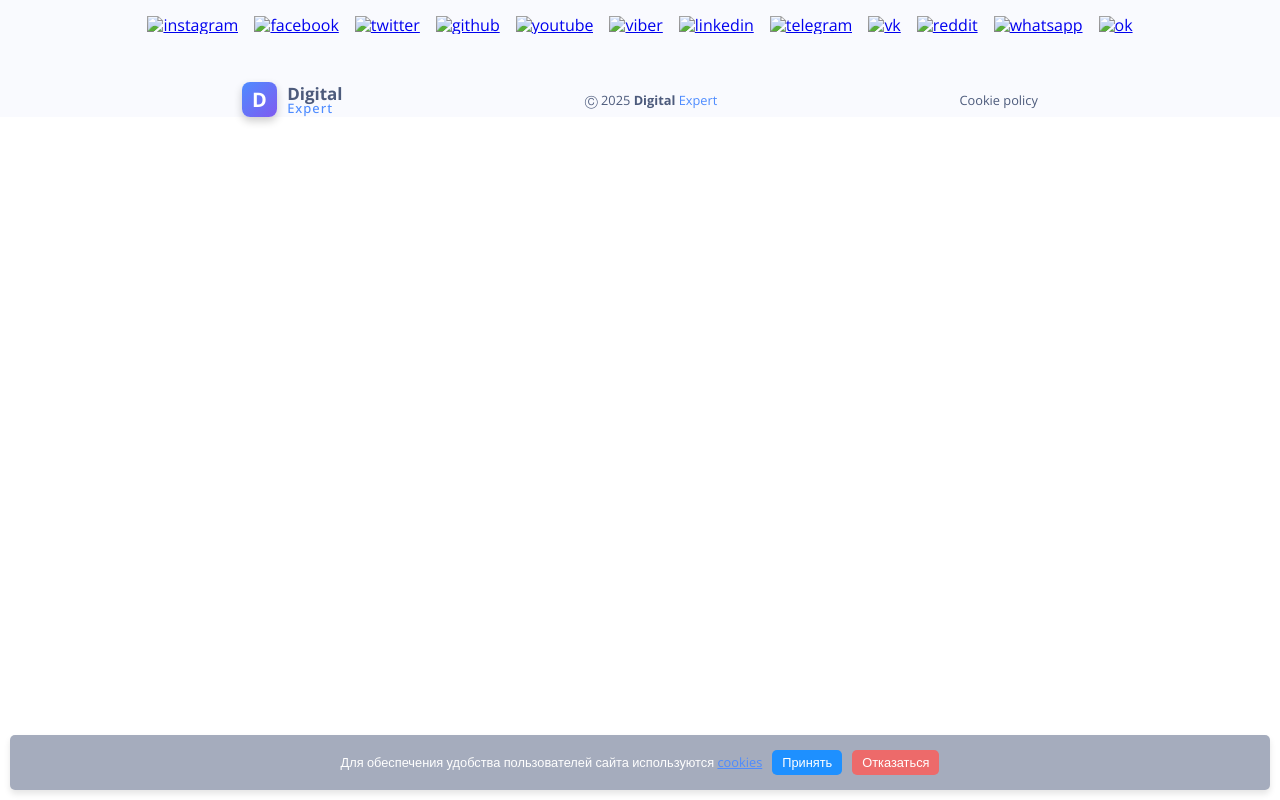
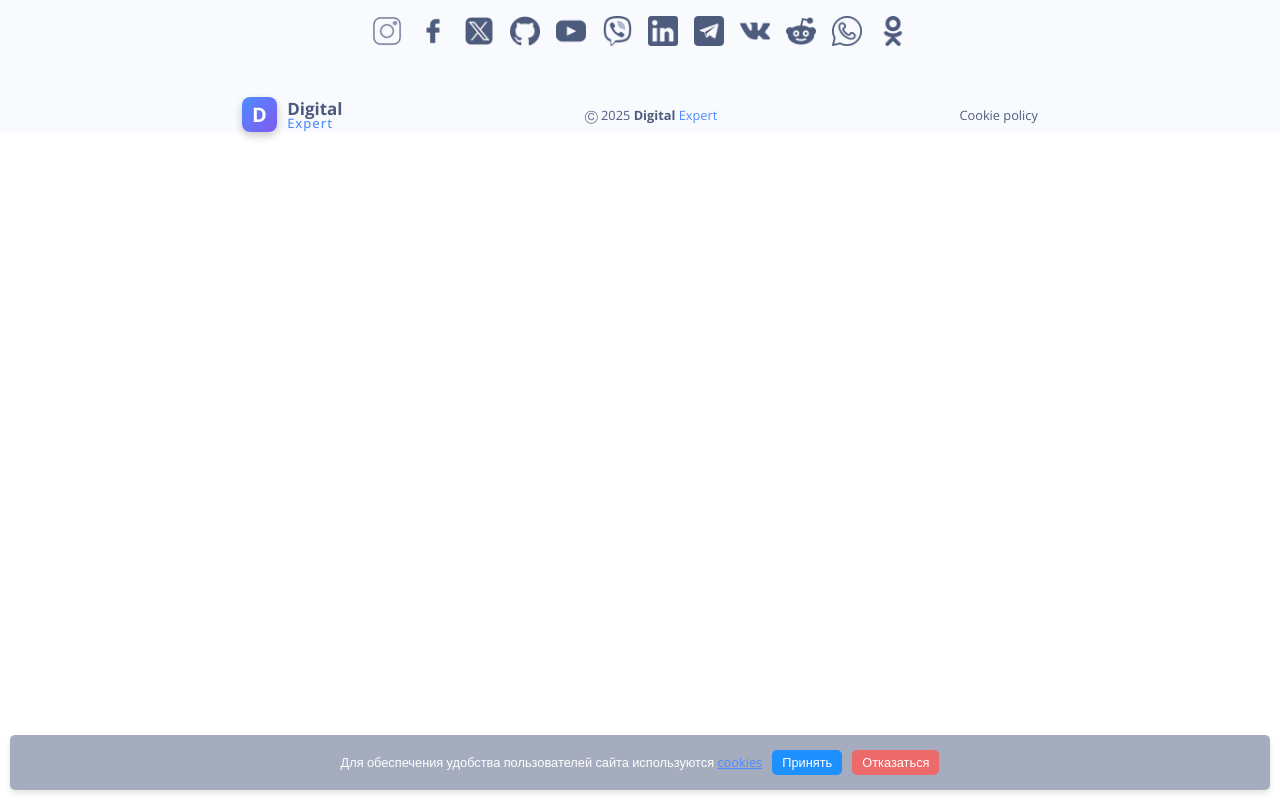
Before and after one commit to RubanDz/Project, a plain HTML site: page index.html in a window 1280 px wide. Drawn offline with nearby package versions, Linux system fonts and the light colour scheme; the site is published under a folder, as on GitHub Pages, so addresses that start at the root find nothing.

Commit message:
test linck

```diff
--- a/index.html
+++ b/index.html
@@ -42,18 +42,18 @@
 
 
     <ul class="wrapper-contact-networks">
-        <li><a href="#" target="_blank"><img src="/images-networks/photo-instagram.png" alt="instagram"></a></li>
-        <li><a href="#" target="_blank"><img src="/images-networks/facebook.png" alt="facebook"></a></li>
-        <li><a href="#" target="_blank"><img src="/images-networks/logos.png" alt="twitter"></a></li>
-        <li><a href="#" target="_blank"><img src="/images-networks/github.png" alt="github"></a></li>
-        <li><a href="#" target="_blank"><img src="/images-networks/youtube.png" alt="youtube"></a></li>
-        <li><a href="#" target="_blank"><img src="/images-networks/viber.png" alt="viber"></a></li>
-        <li><a href="#" target="_blank"><img src="/images-networks/linkedin-logo.png" alt="linkedin"></a></li>
-        <li><a href="#" target="_blank"><img src="/images-networks/telegram.png" alt="telegram"></a></li>
-        <li><a href="#" target="_blank"><img src="/images-networks/vk.png" alt="vk"></a></li>
-        <li><a href="#" target="_blank"><img src="/images-networks/reddit.png" alt="reddit"></a></li>
-        <li><a href="#" target="_blank"><img src="/images-networks/whatsapp.png" alt="whatsapp"></a></li>
-        <li><a href="#" target="_blank"><img src="/images-networks/social.png" alt="ok"></a></li>
+        <li><a href="#" target="_blank"><img src="./images-networks/photo-instagram.png" alt="instagram"></a></li>
+        <li><a href="#" target="_blank"><img src="./images-networks/facebook.png" alt="facebook"></a></li>
+        <li><a href="#" target="_blank"><img src="./images-networks/logos.png" alt="twitter"></a></li>
+        <li><a href="#" target="_blank"><img src="./images-networks/github.png" alt="github"></a></li>
+        <li><a href="#" target="_blank"><img src="./images-networks/youtube.png" alt="youtube"></a></li>
+        <li><a href="#" target="_blank"><img src="./images-networks/viber.png" alt="viber"></a></li>
+        <li><a href="#" target="_blank"><img src="./images-networks/linkedin-logo.png" alt="linkedin"></a></li>
+        <li><a href="#" target="_blank"><img src="./images-networks/telegram.png" alt="telegram"></a></li>
+        <li><a href="#" target="_blank"><img src="./images-networks/vk.png" alt="vk"></a></li>
+        <li><a href="#" target="_blank"><img src="./images-networks/reddit.png" alt="reddit"></a></li>
+        <li><a href="#" target="_blank"><img src="./images-networks/whatsapp.png" alt="whatsapp"></a></li>
+        <li><a href="#" target="_blank"><img src="./images-networks/social.png" alt="ok"></a></li>
     </ul>
 
 
```
